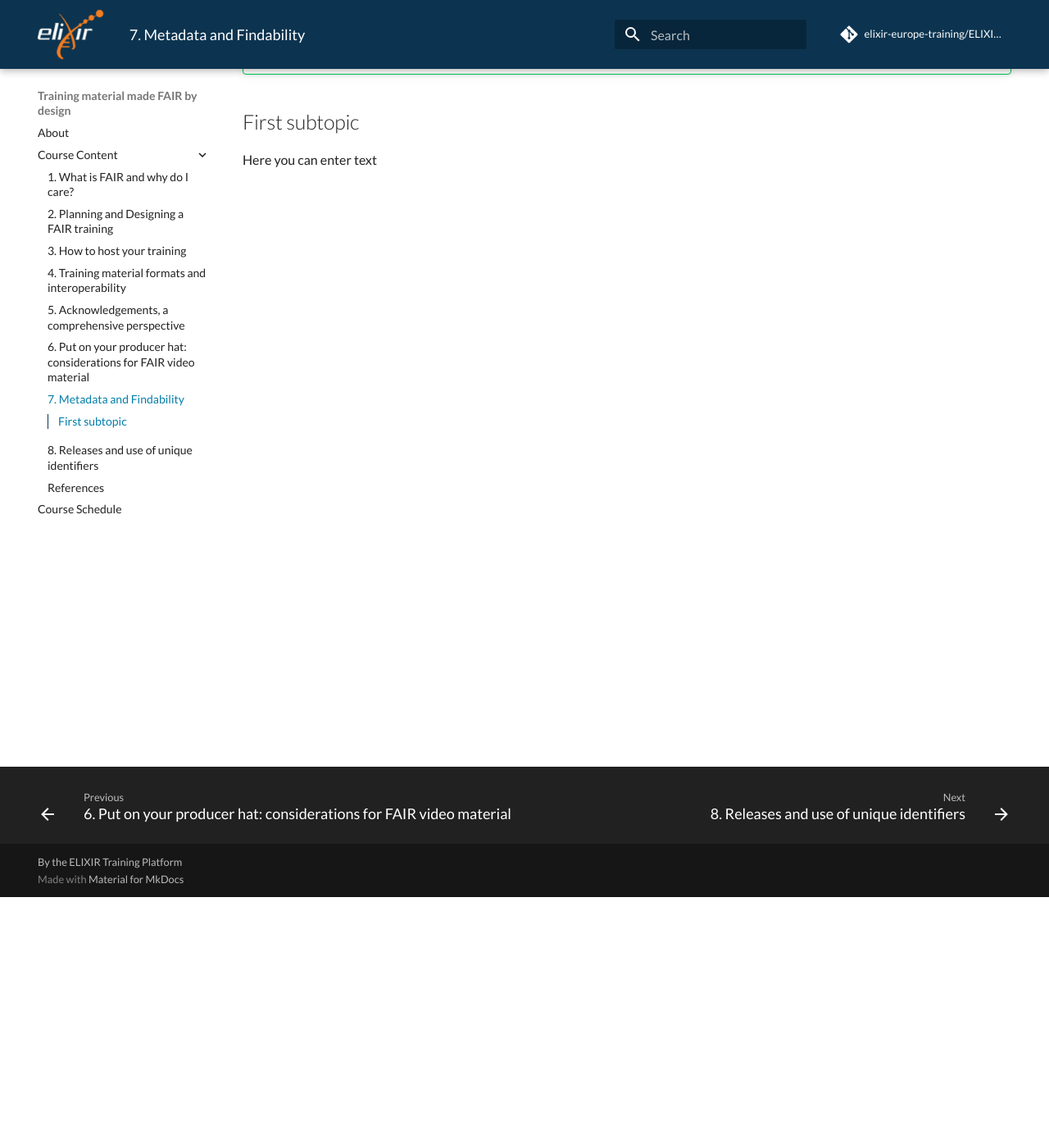
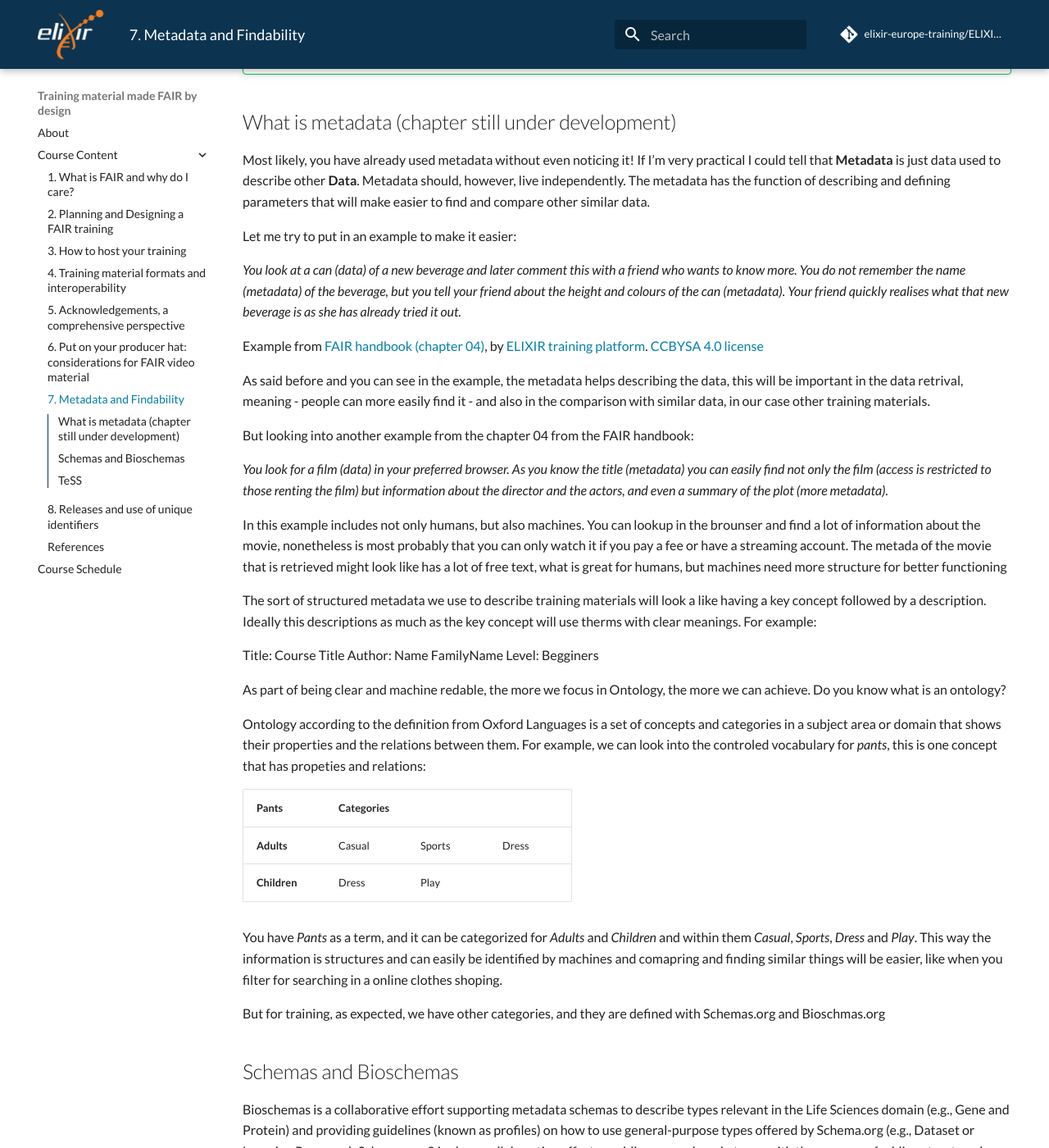
Before and after one commit to elixir-europe-training/ELIXIR-TrP-FAIR-Material-By-Design, an MkDocs documentation site: the page built from docs/chapters/chapter_07.md, in a window 1280 px wide and 1400 px high, scrolled down 306 px. Shown: the whole window at 82% size. Built offline with MkDocs 1.6.1 and Material for MkDocs 9.7.7, drawn with Linux system fonts in a browser that asks for light colours; comment, search, counter and statistics services are not loaded; some of the changed text lies outside the part shown.

Commit message:
adding the incomplete chapter 07 about metadata

```diff
--- a/docs/chapters/chapter_07.md
+++ b/docs/chapters/chapter_07.md
@@ -1,10 +1,68 @@
 !!! success "Learning Outcomes"
 
-    - LO1
-    - LO2
-    - LO3
+    - Define training metadata
+    - Discuss the importance of training metadata
+    - Register training metadata in TeSS manually
 
+## What is metadata (chapter still under development)
 
+Most likely, you have already used metadata without even noticing it!
+If I'm very practical I could tell that **Metadata** is just data used to describe other **Data**. Metadata should, however, live independently. The metadata has the function of describing and defining parameters that will make easier to find and compare other similar data.
 
-## First subtopic
-Here you can enter text
+Let me try to put in an example to make it easier:
+
+_You look at a can (data) of a new beverage and later comment this with a friend who wants to know more. You do not remember the name (metadata) of the beverage, but you tell your friend about the height and colours of the can (metadata). Your friend quickly realises what that new beverage is as she has already tried it out._
+
+Example from [FAIR handbook (chapter 04)](https://elixir-europe-training.github.io/ELIXIR-TrP-FAIR-training-handbook/chapters/chapter_04/), by [ELIXIR training platform](https://elixir-europe-training.github.io/ELIXIR-TrP-FAIR-training-handbook/contributor_list/). [CCBYSA 4.0 license](https://github.com/elixir-europe-training/ELIXIR-TrP-FAIR-training-handbook/blob/main/LICENSE.md)
+
+As said before and you can see in the example, the metadata helps describing the data, this will be important in the data retrival, meaning - people can more easily find it - and also in the comparison with similar data, in our case other training materials.
+
+But looking into another example from the chapter 04 from the FAIR handbook:
+
+_You look for a film (data) in your preferred browser. As you know the title (metadata) you can easily find not only the film (access is restricted to those renting the film) but information about the director and the actors, and even a summary of the plot (more metadata)._
+
+In this example includes not only humans, but also machines. You can lookup in the brounser and find a lot of information about the movie, nonetheless is most probably that you can only watch it if you pay a fee or have a streaming account. The metada of the movie that is retrieved might look like has a lot of free text, what is great for humans, but machines need more structure for better functioning
+
+The sort of structured metadata we use to describe training materials will look a like having a key concept followed by a description. Ideally this descriptions as much as the key concept will use therms with clear meanings. For example:
+
+Title: Course Title
+Author: Name FamilyName
+Level: Begginers
+
+As part of being clear and machine redable, the more we focus in Ontology, the more we can achieve. Do you know what is an ontology?
+
+Ontology according to the definition from Oxford Languages is a set of concepts and categories in a subject area or domain that shows their properties and the relations between them. For example, we can look into the controled vocabulary for _pants_, this is one concept that has propeties and relations:
+
+| Pants        | Categories |        |       |
+| -----------  | -----------|--------|-------|
+|**Adults**    | Casual     | Sports | Dress |
+|**Children**  | Dress      | Play   |       |
+
+You have *Pants* as a term, and it can be categorized for *Adults* and *Children* and within them *Casual*, *Sports*, *Dress* and *Play*. This way the information is structures and can easily be identified by machines and comapring and finding similar things will be easier, like when you filter for searching in a online clothes shoping.
+
+But for training, as expected, we have other categories, and they are defined with Schemas.org and Bioschmas.org
+
+## Schemas and Bioschemas
+
+Bioschemas is a collaborative effort supporting metadata schemas to describe types relevant in the Life Sciences domain (e.g., Gene and Protein) and providing guidelines (known as profiles) on how to use general-purpose types offered by Schema.org (e.g., Dataset or Learning Resource). Schema.org 2 is also a collaborative effort providing cross-domain types with the purpose of adding structured markup to web pages so web search engines understand better what they are about.
+
+GOBLET and ELIXIR have worked together on the subject of metadata for training materials under a community-based project umbrella, namely Bioschemas.
+
+Many training related resources will include pages describing tutorials or courses. As such, they are marked up using the following three profiles:
+
+    TrainingMaterial: A profile describing training materials in life sciences, it can be used on its own (as it happens with the Bioschemas tutorials) or in combination with a CourseInstance.
+    Course: A profile describing a course from a generic point of view, i.e., the learning objectives of a course rather than where and when it is delivered.
+    CourseInstance: A profile describing a particular instance of a course, i.e., an edition of a course that is scheduled for specific dates and happening in a specific location (that of course can be online or on-site, virtual or real).
+
+Note that the CourseInstance profile is used in tandem with the Course profile, i.e., a CourseInstance does not exist without a Course but a Course can exist without a CourseInstance (there are no current offerings of the course).
+
+TODO: add image (see Patricia)
+
+## TeSS
+- TeSS (short version) and Course Metadata
+
+    - To manually register a training session/event
+
+    - To manually register the training material
+
+    - Use the schema.org validator to inspect the TeSS
```
